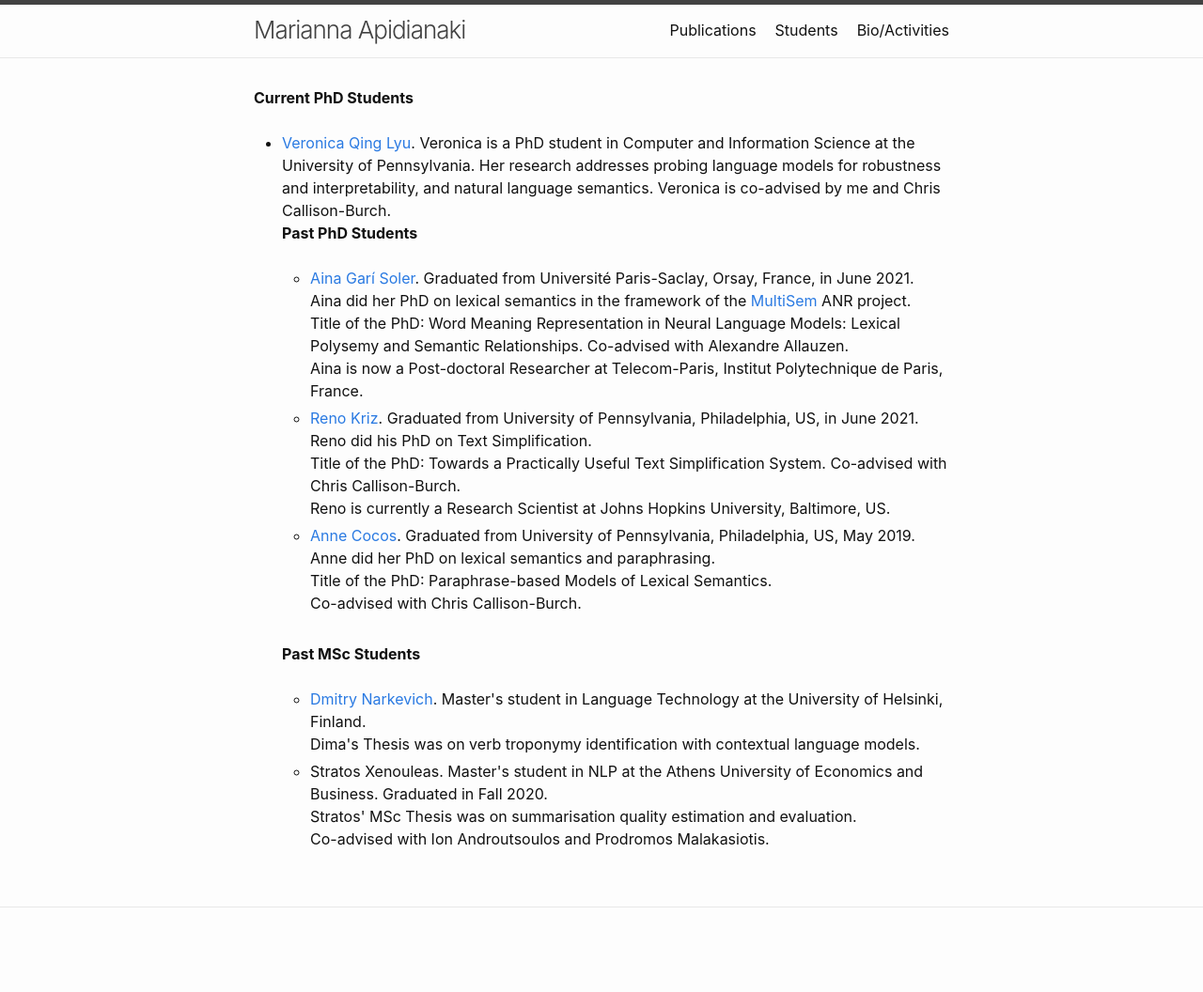
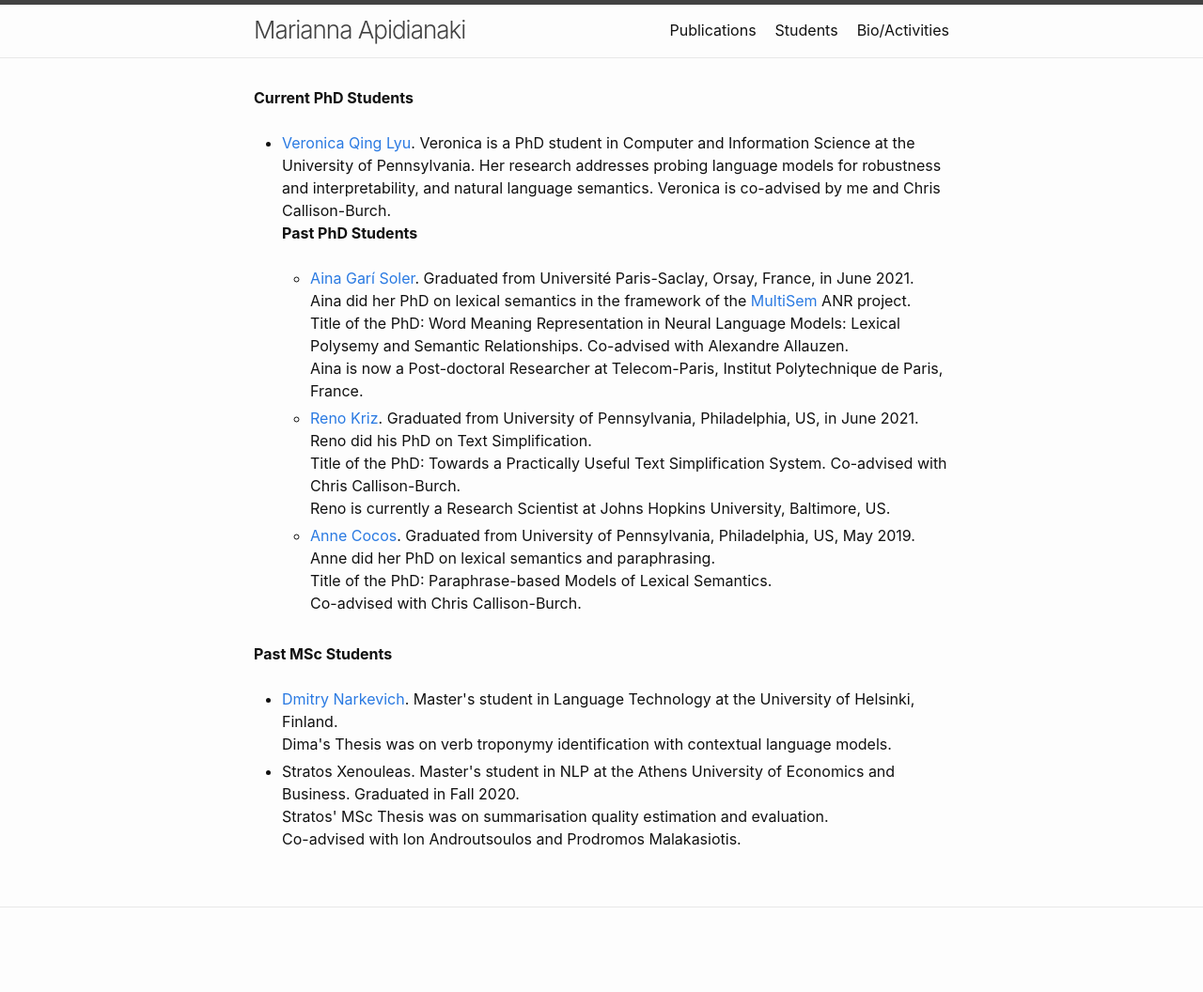
Before and after one commit to mariannaapi/mariannaapi.github.io, a Jekyll site: the page students/index.html, which Jekyll copies as it is, in a window 1280 px wide. Shown: the whole page at 94% size. Built offline with Jekyll 4.4.1, drawn with Linux system fonts in a browser that asks for light colours.

Commit message:
Update index.html

```diff
--- a/students/index.html
+++ b/students/index.html
@@ -44,7 +44,6 @@
 	     <br>
 
 
-<div class="post-content">
 	<strong>Past PhD Students</strong><ul>
  <br>
 
```
